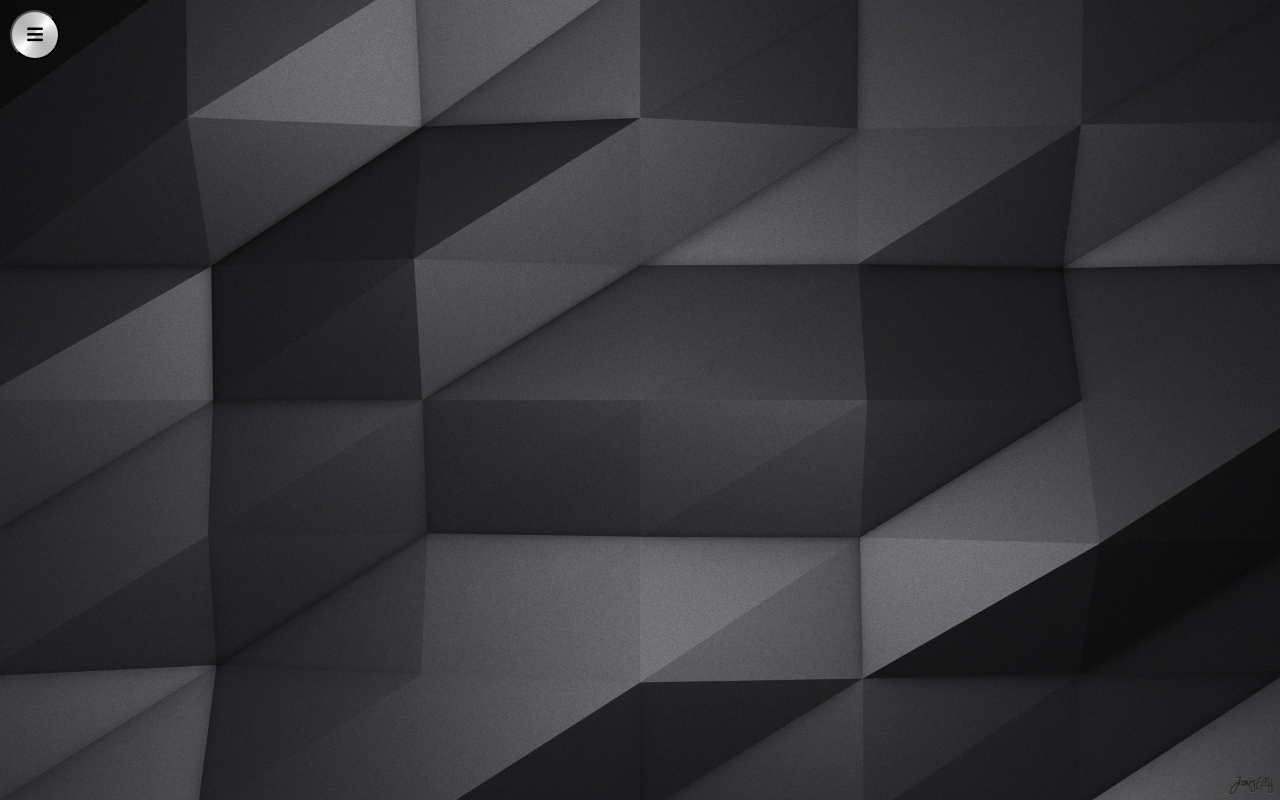
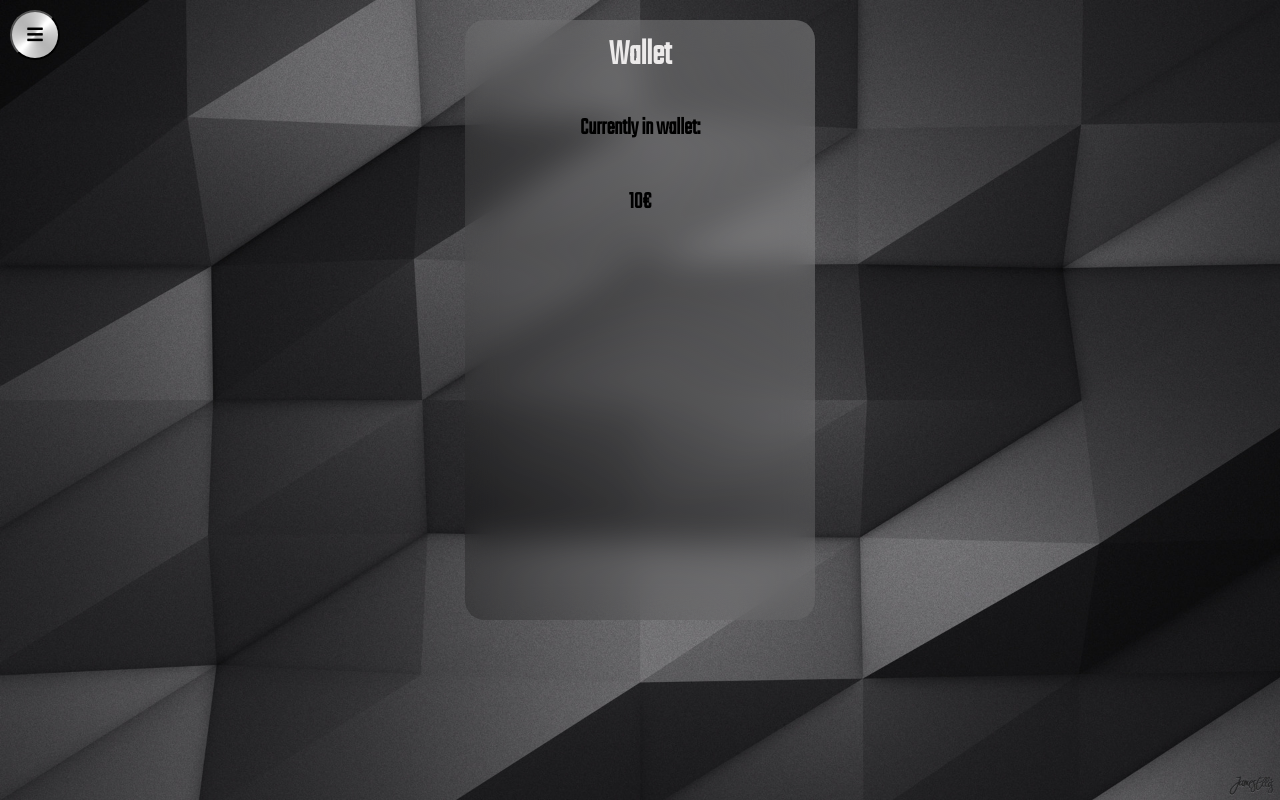
Before and after one commit to KristinaBrak/vending-machine, a React (Create React App) app: page /wallet in a window 1280 px wide. Built offline with nearby package versions, Linux system fonts and the light colour scheme.

Commit message:
removing wallet logic

```diff
--- a/src/consts.ts
+++ b/src/consts.ts
@@ -5,3 +5,5 @@ export const CURRENCY = "€";
 export const MONEY = 1000;
 
 export const CODE_LENGTH = 4;
+
+export const MONEY_AMOUNTS = [5, 10, 20, 50, 100, 200, 500, 1000];
--- a/src/containers/menu/MenuContainer.tsx
+++ b/src/containers/menu/MenuContainer.tsx
@@ -4,6 +4,7 @@ import MenuWindow from "./MenuWindow";
 import { BrowserRouter as Router, Switch, Route, Link } from "react-router-dom";
 import BasketContainer from "../basket/BasketContainer";
 import VendingMachineContainer from "../vending-machine/VendingMachineContainer";
+import WalletContainer from "../wallet/WalletContainer";
 
 const MenuContainer = () => {
   const [openFull, setOpenFull] = useState(false);
@@ -24,8 +25,14 @@ const MenuContainer = () => {
         <Route path="/basket">
           <BasketContainer />
         </Route>
+        <Route path="/wallet">
+          <WalletContainer />
+        </Route>
         <Route exact path="/">
           <VendingMachineContainer />
+        </Route>
+        <Route exact path="/coin-slot">
+          {/* <CoinSlotContainer /> */}
         </Route>
       </Switch>
       {openFull ? (
@@ -35,11 +42,13 @@ const MenuContainer = () => {
             <Link to="/">Machine</Link>
           </button>
           <button onClick={() => setOpenFull(false)}>
-            Wallet
-            {/* <Link to="/wallet">Wallet</Link> */}
+            <Link to="/wallet">Wallet</Link>
           </button>
           <button onClick={() => setOpenFull(false)}>
             <Link to="/basket">Basket</Link>
+          </button>
+          <button onClick={() => setOpenFull(false)}>
+            <Link to="/coin-slot">Coin Slot</Link>
           </button>
         </MenuWindow>
       ) : null}
--- a/src/containers/vending-machine/control-panel/ControlPanel.tsx
+++ b/src/containers/vending-machine/control-panel/ControlPanel.tsx
@@ -7,7 +7,7 @@ const ControlPanel = styled.div`
   display: grid;
   justify-content: center;
   grid-template-areas:
-    "text-area text-area text-area text-area"
+    "control-panel-textarea control-panel-textarea control-panel-textarea control-panel-textarea"
     "keypad-1 keypad-2 keypad-3 keypad-cancel"
     "keypad-4 keypad-5 keypad-6 keypad-cancel"
     "keypad-7 keypad-8 keypad-9 keypad-0";
--- a/src/containers/vending-machine/control-panel/ControlPanelComponent.tsx
+++ b/src/containers/vending-machine/control-panel/ControlPanelComponent.tsx
@@ -17,7 +17,9 @@ const ControlPanelComponent: React.FC<Props> = ({
 }) => {
   return (
     <ControlPanel>
-      <TextArea className="text-area">{display}</TextArea>
+      <TextArea className="control-panel-textarea" key="contol-panel-textarea">
+        {display}
+      </TextArea>
       {digits.map((digit) => (
         <KeypadButton
           key={digit}
--- /dev/null
+++ b/src/containers/wallet/Wallet.tsx
@@ -0,0 +1,12 @@
+import React from "react";
+
+interface Props {
+  sum: number;
+  currencySign: string;
+}
+
+const Wallet: React.FC<Props> = ({ sum, currencySign }) => {
+  return <div>Nothing here</div>;
+};
+
+export default Wallet;
--- /dev/null
+++ b/src/containers/wallet/WalletContainer.tsx
@@ -0,0 +1,20 @@
+import React from "react";
+import { useSelector } from "react-redux";
+import MainWindow from "../../components/main/MainWindow";
+import { DELIMITER } from "../../consts";
+import { moneySelector } from "../../redux-store/money/money.selector";
+// import Wallet from "./Wallet";
+
+const WalletContainer = () => {
+  const { total, currencySign } = useSelector(moneySelector);
+
+  return (
+    <MainWindow>
+      <h1>Wallet</h1>
+      <h2>Currently in wallet:</h2>
+      <h2>{`${total / DELIMITER}${currencySign}`}</h2>
+    </MainWindow>
+  );
+};
+
+export default WalletContainer;
--- /dev/null
+++ b/src/redux-store/money/money.selector.ts
@@ -0,0 +1,3 @@
+import { RootState } from "../store";
+
+export const moneySelector = (state: RootState) => state.money;
--- /dev/null
+++ b/src/redux-store/money/money.slice.ts
@@ -0,0 +1,32 @@
+import { createSlice, PayloadAction } from "@reduxjs/toolkit";
+import { CURRENCY } from "../../consts";
+
+interface Money {
+  total: number;
+  currencySign: string;
+}
+
+const initialState: Money = {
+  total: 1000,
+  currencySign: CURRENCY,
+};
+
+const { reducer: moneyReducer, actions } = createSlice({
+  name: "money",
+  initialState,
+  reducers: {
+    add: (state, { payload }: PayloadAction<Money>) => {
+      if (payload.currencySign === state.currencySign) {
+        state.total += payload.total;
+      }
+    },
+    withdraw: (state, { payload }: PayloadAction<Money>) => {
+      if (payload.currencySign === state.currencySign) {
+        state.total -= payload.total;
+      }
+    },
+  },
+});
+
+export const { add, withdraw } = actions;
+export default moneyReducer;
--- a/src/redux-store/store.ts
+++ b/src/redux-store/store.ts
@@ -1,9 +1,11 @@
 import { combineReducers, configureStore } from "@reduxjs/toolkit";
 import basketReducer from "./basket/basket.slice";
+import moneyReducer from "./money/money.slice";
 import vendingMachineReducer from "./vending-machine/vendingMachine.slice";
 
 const rootReducer = combineReducers({
   vendingMachine: vendingMachineReducer,
+  money: moneyReducer,
   basket: basketReducer,
 });
 
```
Also changed, not shown: 1 other file (tests, documents, lock files or other folders).
